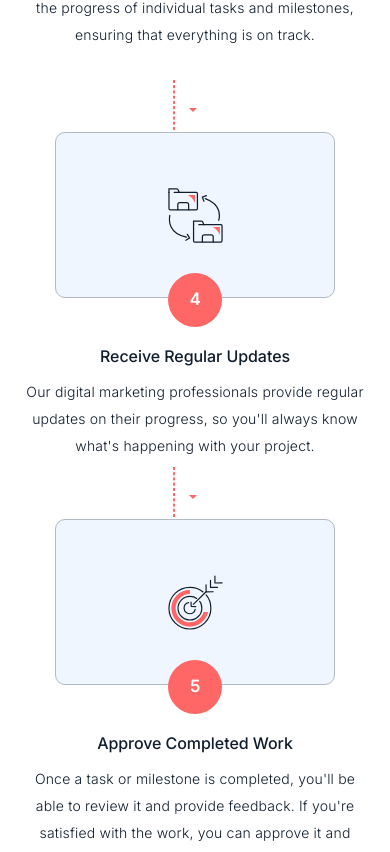
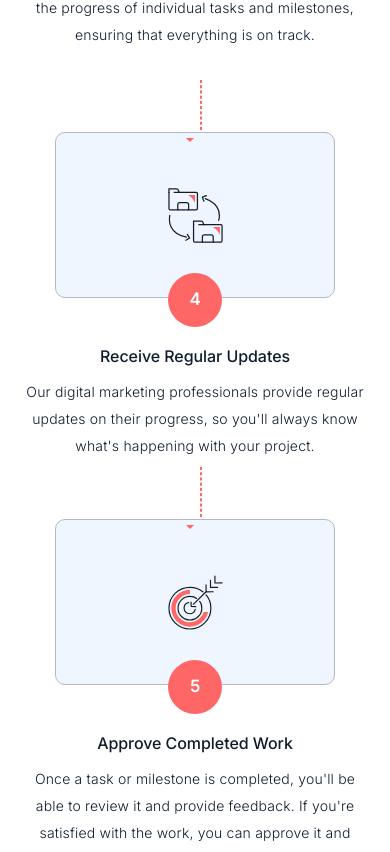
Before and after one commit to proalamin/test-2, a Next.js app: page / in a window 390 px wide. Shown: the part 9451-10303 px from the top of the page. Built offline with nearby package versions, Linux system fonts and the light colour scheme.

Commit message:
Bug Fixed

```diff
--- a/src/styles/globals.css
+++ b/src/styles/globals.css
@@ -338,7 +338,7 @@ input:checked::before {
         content: '';
         position: absolute;
         top: -5px;
-        left: 150px;
+        left: 177px;
     }
 
     .track-project-item .track-your-project-arrow::before {
@@ -347,8 +347,8 @@ input:checked::before {
 
     .track-project-item:nth-child(4) .track-your-project-arrow::before, .track-project-item:nth-child(5) .track-your-project-arrow::before, .track-project-item:nth-child(6) .track-your-project-arrow::before {
         transform: rotate(-90deg);
-        left: -7px;
-        top: 152px;
+        left: -13px;
+        top: 185px;
     }
 
     .track-project-item:nth-child(1) {
@@ -379,7 +379,7 @@ input:checked::before {
         border: 1px dashed #f66;
         content: '';
         position: absolute;
-        left: 153px;
+        left: 180px;
         top: -52px;
         height: 50px;
         width: 1px;
```
